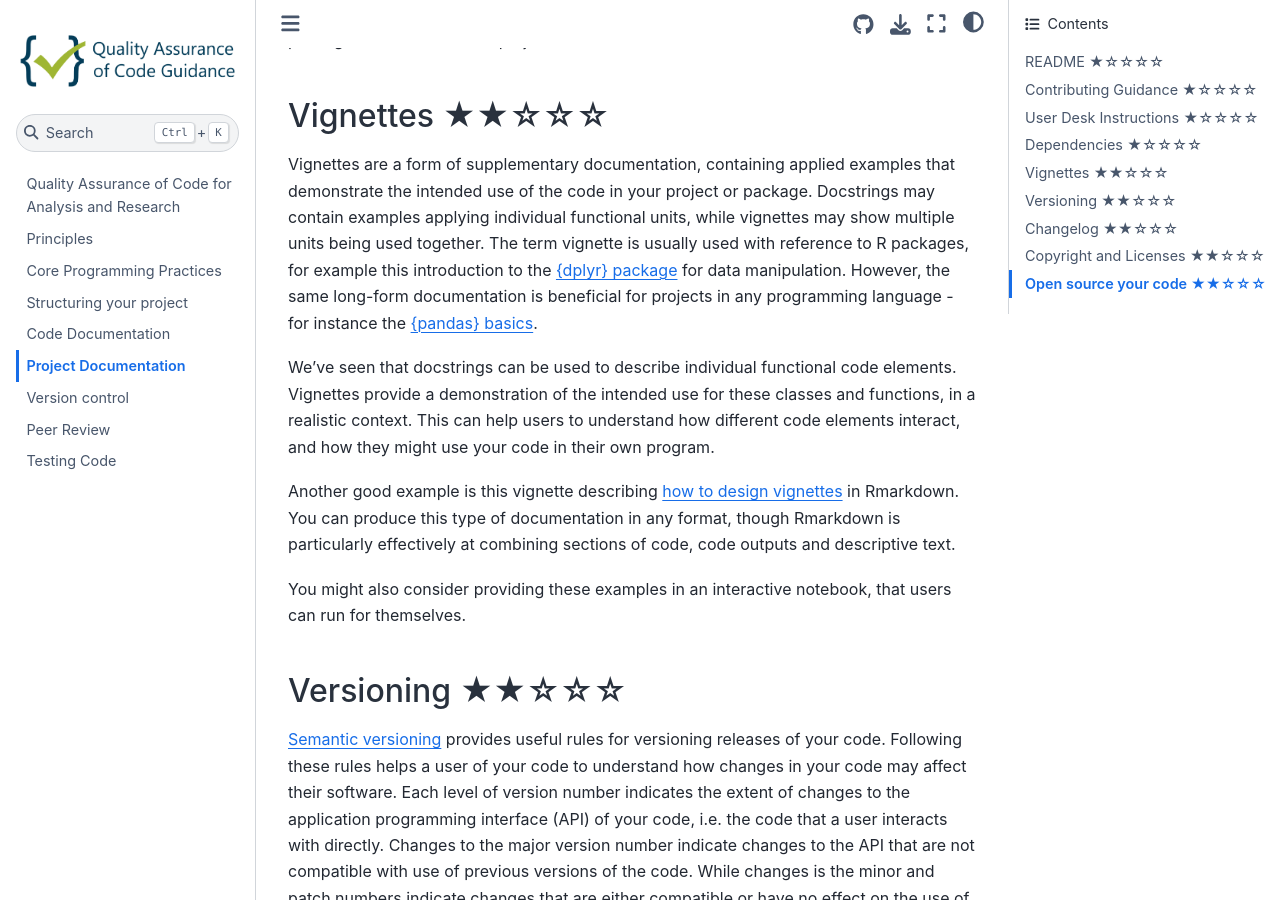
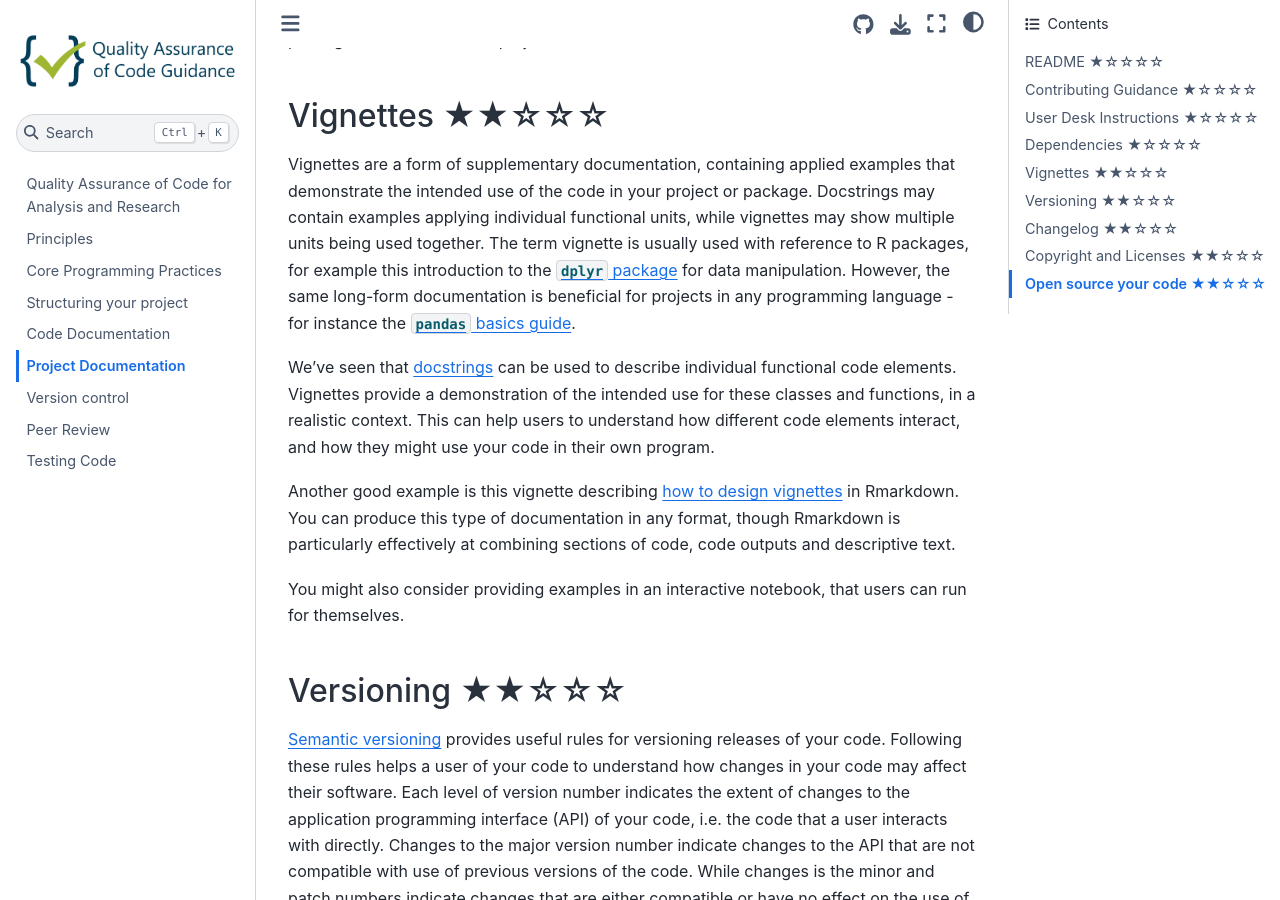
Before and after one commit to best-practice-and-impact/qa-of-code-guidance, a Jupyter Book: the page built from book/project_documentation.md, in a window 1280 px wide and 900 px high, scrolled down 2717 px. Built offline with Jupyter Book 1.0.4 settings and Sphinx 7.4.7 and the Sphinx Book theme 1.1.4, drawn with Linux system fonts in a browser that asks for light colours.

Commit message:
Add minor text edits

```diff
--- a/book/project_documentation.md
+++ b/book/project_documentation.md
@@ -2,8 +2,8 @@
 
 Whether you're developing a package or collaborating on a piece of analysis, documenting your project makes it much easier for others to understand your goal and ways of working.
 
+
 ## README ★☆☆☆☆
-
 
 When working on a collaborative or open coding project, it's good practice to describe an overview of your project in a README file.
 This allows users or developers to grasp the overall goal of your project.
@@ -80,7 +80,7 @@ If your project is very user focussed, for example developing a statistic produc
 
 These instructions should include:
 
-  - How to set up an environment to run your code (including how to install dependencies)
+- How to set up an environment to run your code (including how to install dependencies)
 - How to run your code
 - What outputs (if any) your code or system produces and how these should be interpreted
 - What quality assurance has been carried out and what further quality assurance of outputs is required
@@ -107,17 +107,18 @@ You can get a list of your installed R packages using the `installed.packages()`
 
 Vignettes are a form of supplementary documentation, containing applied examples that demonstrate the intended use of the code in your project or package.
 Docstrings may contain examples applying individual functional units, while vignettes may show multiple units being used together.
-The term vignette is usually used with reference to R packages, for example this introduction to the [{dplyr} package](https://cran.r-project.org/web/packages/dplyr/vignettes/dplyr.html) for data manipulation.
-However, the same long-form documentation is beneficial for projects in any programming language - for instance the [{pandas} basics](https://pandas.pydata.org/docs/user_guide/basics.html).
+The term vignette is usually used with reference to R packages, for example this introduction to the [`dplyr` package](https://cran.r-project.org/web/packages/dplyr/vignettes/dplyr.html) for data manipulation.
+However, the same long-form documentation is beneficial for projects in any programming language - for instance the [`pandas` basics guide](https://pandas.pydata.org/docs/user_guide/basics.html).
 
-We've seen that docstrings can be used to describe individual functional code elements.
+We've seen that [docstrings](docstrings) can be used to describe individual functional code elements.
 Vignettes provide a demonstration of the intended use for these classes and functions, in a realistic context.
 This can help users to understand how different code elements interact, and how they might use your code in their own program.
 
 Another good example is this vignette describing [how to design vignettes](http://r-pkgs.had.co.nz/vignettes.html) in Rmarkdown.
 You can produce this type of documentation in any format, though Rmarkdown is particularly effectively at combining sections of code, code outputs and descriptive text.
 
-You might also consider providing these examples in an interactive notebook, that users can run for themselves.
+You might also consider providing examples in an interactive notebook, that users can run for themselves.
+
 
 ## Versioning ★★☆☆☆
 
```
Also changed, not shown: book/code_documentation.md (+4 -0 lines).
